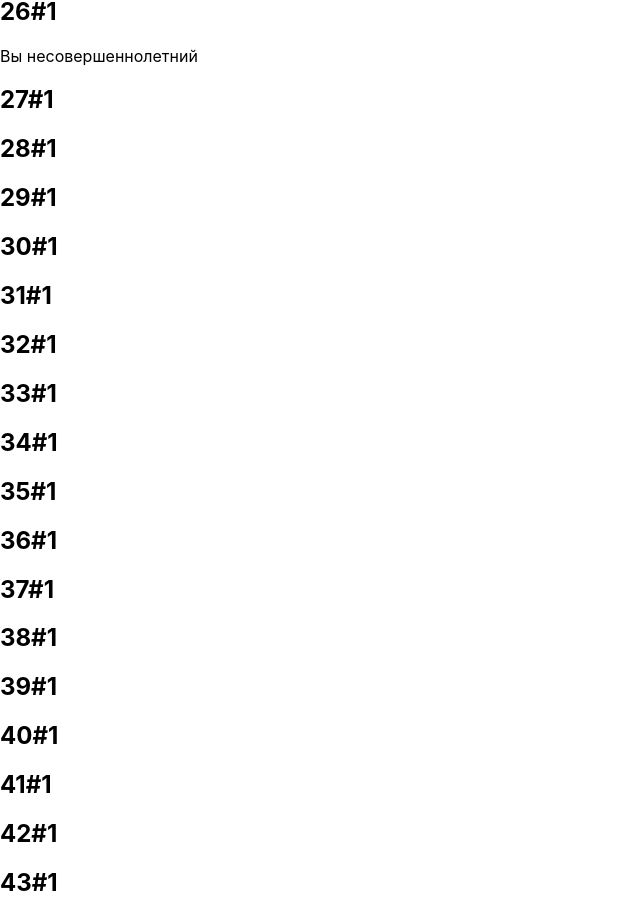
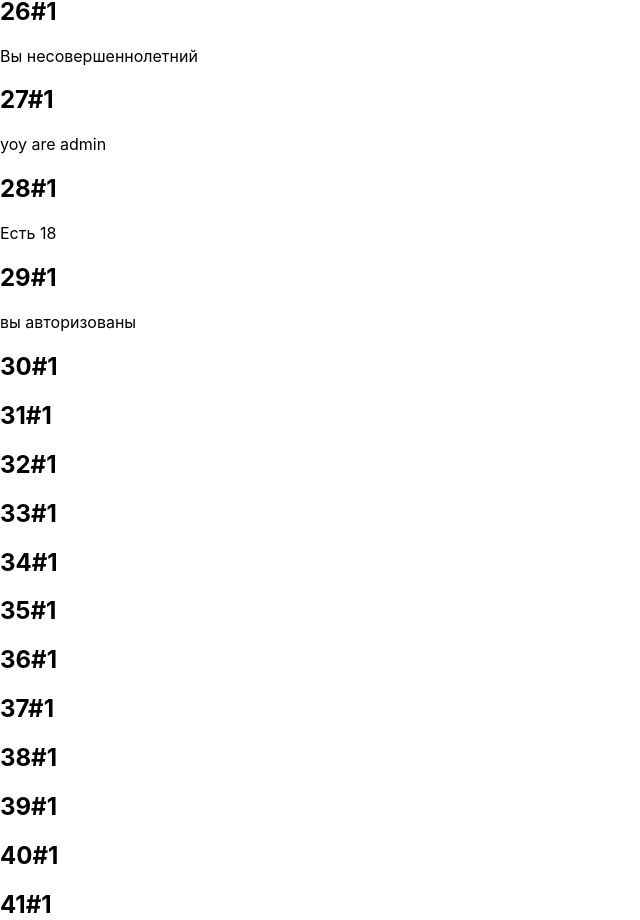
Before and after one commit to Sumr4kk/react, a React (Create React App) app in the folder my-app/: page / in a window 1280 px wide. Shown: the part 1933-2853 px from the top of the page, without its empty margins (0-640 px from the left). Built offline with nearby package versions, Linux system fonts and the light colour scheme.

Commit message:
27-30 задачи

```diff
--- a/my-app/src/App.js
+++ b/my-app/src/App.js
@@ -13,16 +13,28 @@ function App() {
   const li2 = <li>text2</li>;
   const li3 = <li>text3</li>;
   const items = <ul><li>text1</li><li>text2</li><li>text3</li></ul>;
-
+  const age2 = 19;
 
   let text4, text5;
   const isAdult = false;
   	if (isAdult) {
 		text4 = <p>Вы совершеннолетний</p>;
 	}
-  if (isAdult == false) {
+    else {
 		text5 = <p>Вы несовершеннолетний</p>;
 	}
+
+  const isAdmin = true;
+  let text_1, text_2;
+  if (isAdmin) {
+		text_1 = <p>yoy are admin</p>;
+	} else {
+		text_2 = <p>you is not admin</p>;
+	}
+
+const isAuth = true;
+const isAuth2 = true;
+
   return (
     <div className={attr}>
       <ul>
@@ -128,9 +140,14 @@ function App() {
 {text5}
 
 <h2>27#1</h2>
+{text_1}
 <h2>28#1</h2>
+{age2 > 18 ? 'Есть 18' : 'Нет 18-ти'}
 <h2>29#1</h2>
+{isAuth && <p>вы авторизованы</p>}
 <h2>30#1</h2>
+{!isAuth2 && <p>вы авторизованы</p>}
+
 <h2>31#1</h2>
 <h2>32#1</h2>
 <h2>33#1</h2>
```
